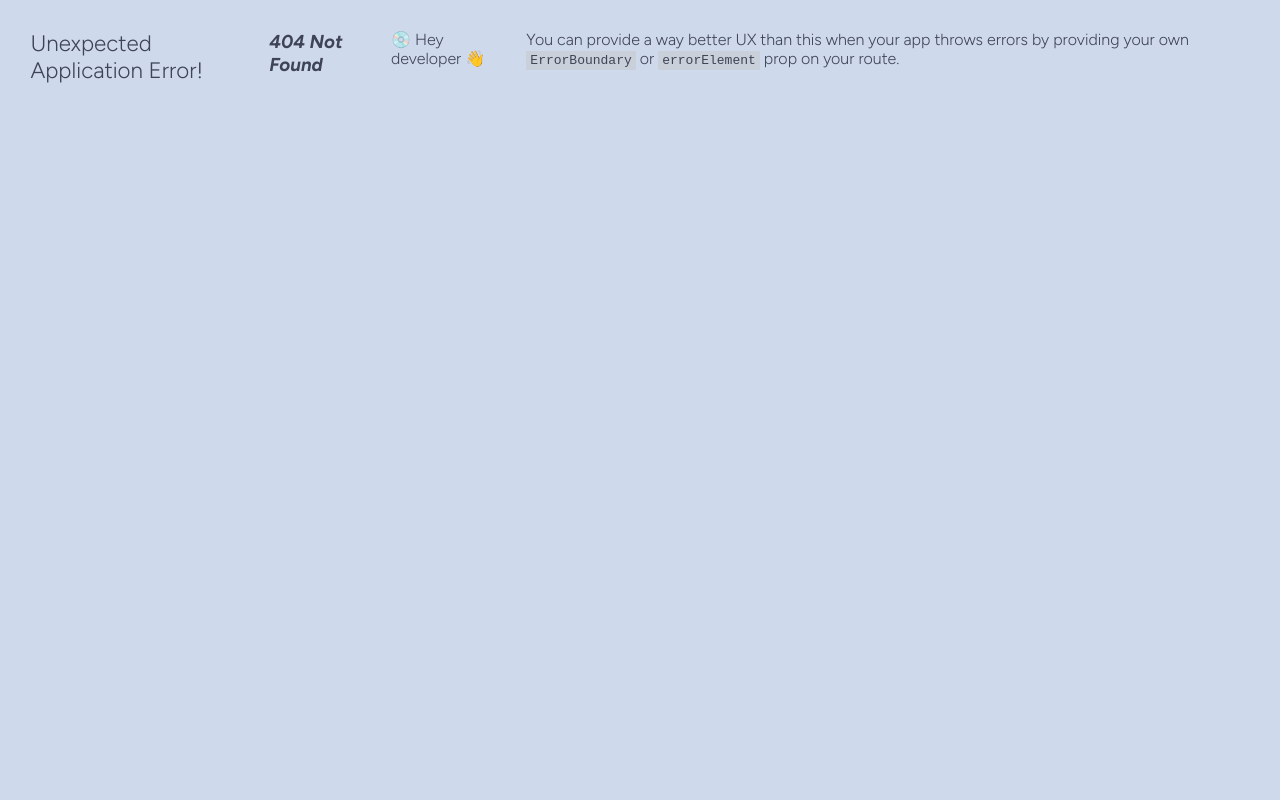
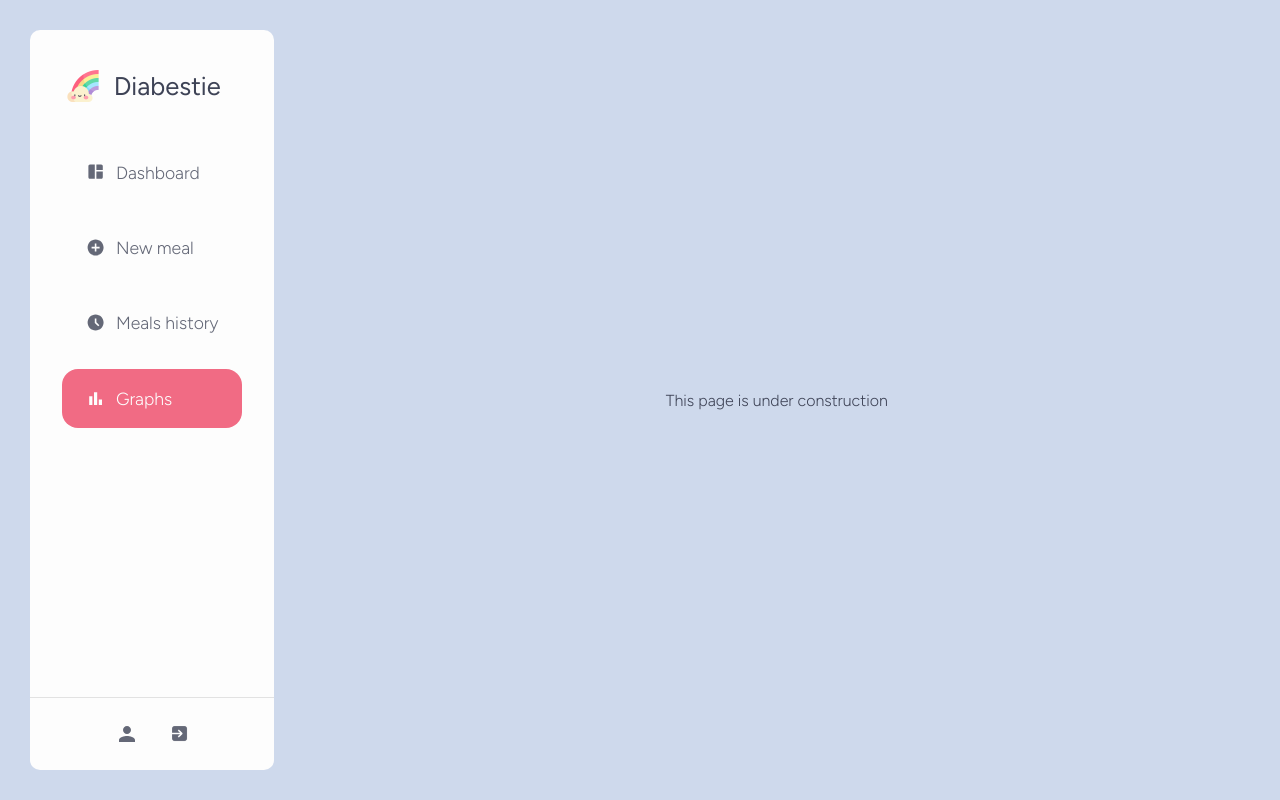
Before and after one commit to amandineameye/Diabestie_React, a React (Vite) app: page /graphs in a window 1280 px wide. Before the commit this address had no page. Built offline with nearby package versions, Linux system fonts and the light colour scheme; no server answers; sample sign-in values are in the browser's storage.

Commit message:
Create a new branch to refactor the code and refactored the NavBar

```diff
--- a/src/App.jsx
+++ b/src/App.jsx
@@ -1,8 +1,8 @@
 import "./App.css";
+import { useEffect } from "react";
 import { Outlet } from "react-router-dom";
-import NavBar from "./containers/NavBar/NavBar-v2";
 import { useDispatch } from "react-redux";
-import { useEffect } from "react";
+import NavBar from "./containers/NavBar/NavBar";
 import { getUserNames } from "./store/usersData/usersData.action";
 
 function App() {
--- a/src/containers/NavBar/NavBar-v2.jsx
+++ /dev/null
@@ -1,105 +0,0 @@
-import style from "./NavBar.module.css";
-import logo from "../../assets/blood.png";
-import rainbow from "../../assets/rainbow.png";
-import rainbow2 from "../../assets/rainbow2.png";
-import { Link, NavLink } from "react-router-dom";
-import { useSelector } from "react-redux";
-import { useNavigate } from "react-router-dom";
-import { useEffect } from "react";
-import { checkTokenPresentAndUnexpired } from "../../tools/authTools";
-import AccessTimeOutlinedIcon from "@mui/icons-material/AccessTimeOutlined";
-import GridViewOutlinedIcon from "@mui/icons-material/GridViewOutlined";
-import FlatwareOutlinedIcon from "@mui/icons-material/FlatwareOutlined";
-import BarChartOutlinedIcon from "@mui/icons-material/BarChartOutlined";
-import ExitToAppOutlinedIcon from "@mui/icons-material/ExitToAppOutlined";
-import AccessTimeFilledIcon from "@mui/icons-material/AccessTimeFilled";
-import PersonIcon from "@mui/icons-material/Person";
-import AddCircleOutlinedIcon from "@mui/icons-material/AddCircleOutlined";
-import SpaceDashboardIcon from "@mui/icons-material/SpaceDashboard";
-import CloudIcon from "@mui/icons-material/Cloud";
-import LooksIcon from "@mui/icons-material/Looks";
-import off from "../../assets/exit.png";
-
-const LinkList = () => {
-	const iconsSize = "1.2rem";
-	return (
-		<ul className={style.linksList}>
-			<li>
-				<NavLink
-					to="/"
-					className={({ isActive }) => (isActive ? style.active : "")}
-				>
-					<span>
-						<SpaceDashboardIcon sx={{ fontSize: iconsSize }} />
-					</span>
-					Dashboard
-				</NavLink>
-			</li>
-			<li>
-				<NavLink
-					to="/addMeal"
-					className={({ isActive }) => (isActive ? style.active : "")}
-				>
-					<AddCircleOutlinedIcon sx={{ fontSize: iconsSize }} /> New meal
-				</NavLink>
-			</li>
-			<li>
-				<NavLink
-					to="/history"
-					className={({ isActive }) => (isActive ? style.active : "")}
-				>
-					<AccessTimeFilledIcon sx={{ fontSize: iconsSize }} /> Meals history
-				</NavLink>
-			</li>
-			<li>
-				<Link to="/">
-					<BarChartOutlinedIcon sx={{ fontSize: iconsSize }} /> Graphs
-				</Link>
-			</li>
-		</ul>
-	);
-};
-
-const NavBar = () => {
-	const navigate = useNavigate();
-	const username = useSelector((state) => state.userData?.data?.username || "");
-
-	const handleLogOutClick = () => {
-		localStorage.removeItem("authToken");
-		navigate("/login");
-	};
-
-	useEffect(() => {
-		const isTokenValid = checkTokenPresentAndUnexpired();
-		if (!isTokenValid) {
-			navigate("/login");
-		}
-	}, [navigate]);
-
-	return (
-		<nav>
-			<p className={style.navTitle}>
-				<img src={rainbow} alt="logo" className={style.logoIcon} />
-				{/* <LooksIcon className={style.logoIcon} /> */}
-				Diabestie
-			</p>
-			<LinkList />
-			<p className={style.account}>
-				<PersonIcon className={style.userIcon} />
-				{username}
-				{/* <ExitToAppOutlinedIcon
-
-					className={style.logOutIcon}
-				/> */}
-				<img
-					src={off}
-					alt="log out icon"
-					onClick={handleLogOutClick}
-					className={style.logOutIcon}
-				/>
-			</p>
-		</nav>
-	);
-};
-
-export default NavBar;
--- a/src/containers/NavBar/NavBar.jsx
+++ b/src/containers/NavBar/NavBar.jsx
@@ -1,52 +1,109 @@
+// React, Routing and Redux
+import { useEffect } from "react";
+import { NavLink, useNavigate, useLocation } from "react-router-dom";
+import { useSelector } from "react-redux";
+
+// Styles and Assets
 import style from "./NavBar.module.css";
-import logo from "../../assets/blood.png";
-import { Link } from "react-router-dom";
+import rainbowIcon from "../../assets/rainbow.png";
+import logOutIcon from "../../assets/exit.png";
 
-const LinkList = ({ service }) => {
+// MUI Icons
+import SpaceDashboardIcon from "@mui/icons-material/SpaceDashboard";
+import AddCircleOutlinedIcon from "@mui/icons-material/AddCircleOutlined";
+import AccessTimeFilledIcon from "@mui/icons-material/AccessTimeFilled";
+import BarChartOutlinedIcon from "@mui/icons-material/BarChartOutlined";
+import PersonIcon from "@mui/icons-material/Person";
+
+// Utilities
+import { checkTokenPresentAndUnexpired } from "../../tools/authTools";
+
+const Title = () => (
+	<div className={style.navTitle}>
+		<img src={rainbowIcon} alt="logo" className={style.logoIcon} />
+		<p>Diabestie</p>
+	</div>
+);
+
+const LinkList = () => {
+	const listIconStyle = {
+		fontSize: "1.2rem",
+	};
+	const getNavLinkClass = ({ isActive }) => (isActive ? style.active : "");
+	const links = [
+		{
+			label: "Dashboard",
+			to: "/",
+			icon: <SpaceDashboardIcon sx={listIconStyle} />,
+		},
+		{
+			label: "New meal",
+			to: "/addMeal",
+			icon: <AddCircleOutlinedIcon sx={listIconStyle} />,
+		},
+		{
+			label: "Meals history",
+			to: "/history",
+			icon: <AccessTimeFilledIcon sx={listIconStyle} />,
+		},
+		{
+			label: "Graphs",
+			to: "/graphs",
+			icon: <BarChartOutlinedIcon sx={listIconStyle} />,
+		},
+	];
+
 	return (
 		<ul className={style.linksList}>
-			<Link to="/">
-				<li className={service === "dashboard" ? style.active : undefined}>
-					<span>🏠</span>Dashboard
-				</li>
-			</Link>
-			<Link to="/addMeal/step1">
-				<li
-					className={
-						service === "addMeal1" || service === "addMeal2"
-							? style.active
-							: undefined
-					}
-				>
-					<span>🍱</span>New meal
-				</li>
-			</Link>
-			<Link to="/history">
-				<li className={service === "history" ? style.active : undefined}>
-					<span>🕣</span>Meals history
-				</li>
-			</Link>
-			<Link to="/">
-				<li>
-					<span>📉</span>Graphs
-				</li>
-			</Link>
+			{links.map(({ label, to, icon }) => {
+				return (
+					<li key={label}>
+						<NavLink to={to} className={getNavLinkClass}>
+							{icon}
+							<p>{label}</p>
+						</NavLink>
+					</li>
+				);
+			})}
 		</ul>
 	);
 };
 
-const NavBar = ({ service }) => {
+const UserInfo = ({ username, onLogOut }) => (
+	<div className={style.account}>
+		<PersonIcon className={style.userIcon} />
+		<p>{username}</p>
+		<img
+			src={logOutIcon}
+			alt="log out icon"
+			onClick={onLogOut}
+			className={style.logOutIcon}
+		/>
+	</div>
+);
+
+const NavBar = () => {
+	const navigate = useNavigate();
+	const location = useLocation();
+	const username = useSelector((state) => state.userData?.data?.username || "");
+
+	const handleLogOutClick = () => {
+		localStorage.removeItem("authToken");
+		navigate("/login");
+	};
+
+	useEffect(() => {
+		const isTokenValid = checkTokenPresentAndUnexpired();
+		if (!isTokenValid) {
+			navigate("/login");
+		}
+	}, [navigate, location]);
+
 	return (
 		<nav>
-			<p className={style.navTitle}>
-				<img src={logo} alt="logo" className={style.logoIcon} />
-				Diabestie
-			</p>
-			<LinkList service={service} />
-			<p className={style.account}>
-				<span className={style.userIcon}>👤</span>Amandine Ameye
-				<span className={style.logOutIcon}>🏃🏻‍♂️‍➡️</span>
-			</p>
+			<Title />
+			<LinkList />
+			<UserInfo username={username} onLogOut={handleLogOutClick} />
 		</nav>
 	);
 };
--- a/src/containers/NavBar/NavBar.module.css
+++ b/src/containers/NavBar/NavBar.module.css
@@ -16,7 +16,6 @@ nav {
 		margin-right: 3.5rem;
 
 		.logoIcon {
-			/* font-size: 1.6rem; */
 			margin-right: 0.9rem;
 			color: var(--navbarItem);
 			height: 2rem;
@@ -34,14 +33,8 @@ nav {
 		li {
 			display: flex;
 			align-items: end;
-		}
 
 			a {
-			span {
-				display: flex;
-				align-items: center;
-				justify-content: center;
-			}
 				display: flex;
 				align-items: center;
 				gap: 0.7rem;
@@ -59,6 +52,7 @@ nav {
 				}
 			}
 		}
+	}
 
 	.account {
 		width: 100%;
@@ -72,14 +66,14 @@ nav {
 		font-size: 1rem;
 		color: var(--lighterFont);
 
+		.userIcon {
+			margin-right: 0.9rem;
+		}
+
 		.logOutIcon {
 			height: 1.2rem;
 			margin-left: 1rem;
 			cursor: pointer;
 		}
-
-		.userIcon {
-			margin-right: 0.9rem;
 	}
 }
-}
--- /dev/null
+++ b/src/pages/Graphs/Graphs.jsx
@@ -0,0 +1,11 @@
+import style from "./Graphs.module.css";
+
+const Graphs = () => {
+	return (
+		<main className={style.mainContainer}>
+			<p>This page is under construction</p>
+		</main>
+	);
+};
+
+export default Graphs;
--- /dev/null
+++ b/src/pages/Graphs/Graphs.module.css
@@ -0,0 +1,4 @@
+.mainContainer {
+	justify-content: center;
+	align-items: center;
+}
```
Also changed, not shown: src/routes.jsx (+9 -4 lines), src/vite-env.d.ts (+6 -3 lines). Lines whose indentation alone changed are shown as unchanged.
